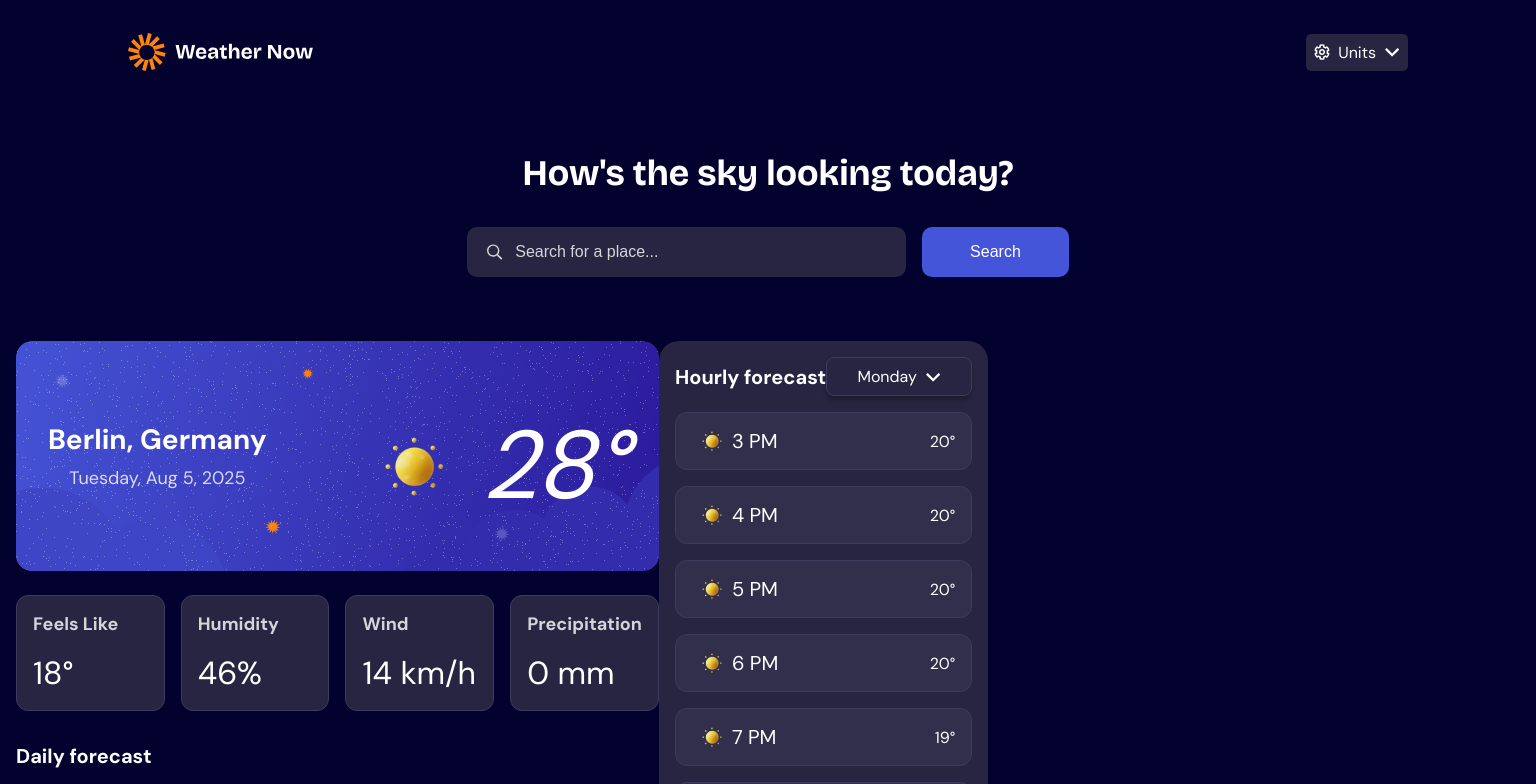
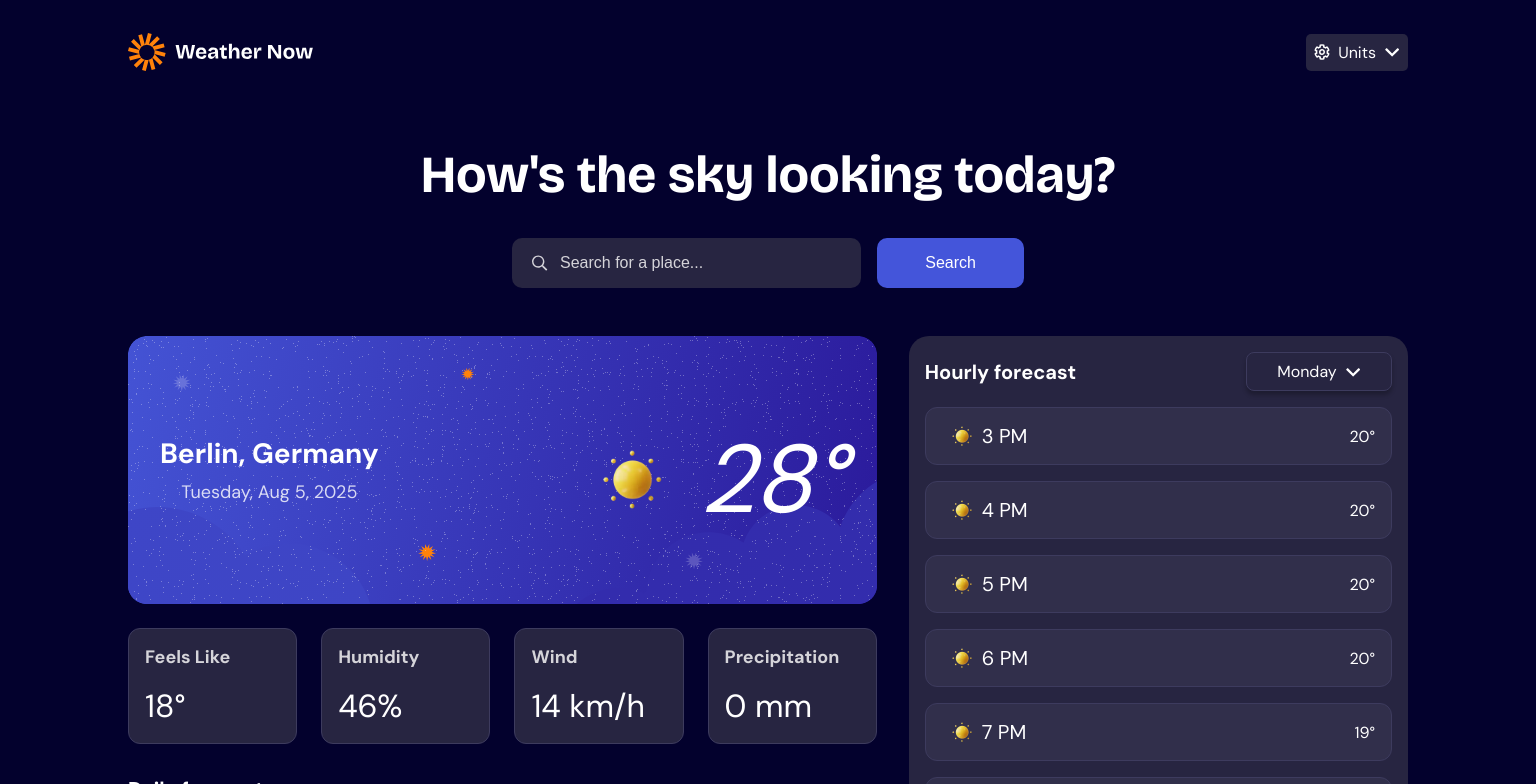
Before and after one commit to f29pereira/weather-app, a Next.js app: page / in a window 1536 px wide. Shown: the top 784 px of the page. Built offline with nearby package versions, Linux system fonts and the light colour scheme.

Commit message:
Update Home, Weather, Temperature and HourlyForecastList components styling for 1400px min width

```diff
--- a/src/app/components/Cards/Forecast/HourlyForecast/HourlyForecastList/HourlyForecastList.module.css
+++ b/src/app/components/Cards/Forecast/HourlyForecast/HourlyForecastList/HourlyForecastList.module.css
@@ -27,3 +27,13 @@ CSS Module for HourlyForecastList component
 .hourlyForeCastCont {
   gap: 1rem;
 }
+
+@media (min-width: 87.5rem /*1400px*/) {
+  /*hourly forecast section*/
+  .forecastSec {
+    margin: 0;
+    height: 100%;
+    overflow-y: auto;
+    scrollbar-width: none;
+  }
+}
--- a/src/app/components/Cards/TemperatureCard/Temperature.module.css
+++ b/src/app/components/Cards/TemperatureCard/Temperature.module.css
@@ -112,3 +112,15 @@ CSS Module for Temperature component
     grid-template-rows: repeat(1, 1fr);
   }
 }
+
+@media (min-width: 87.5rem /*1400px*/) {
+  /*temperature card background image*/
+  .tempCardBg {
+    margin-top: 0;
+  }
+
+  /*information grid*/
+  .infoGrid {
+    gap: 1.5rem;
+  }
+}
--- a/src/app/components/Cards/TemperatureCard/Temperature.tsx
+++ b/src/app/components/Cards/TemperatureCard/Temperature.tsx
@@ -19,7 +19,7 @@ export default function Temperature({
   precipitation,
 }: TemperatureProps) {
   return (
-    <div className="flex-col-center">
+    <div>
       {/*Main temperature card*/}
       <div className={styles.tempCardBg}>
         <div className={styles.tempCardCont}>
--- a/src/app/components/Weather/Weather.module.css
+++ b/src/app/components/Weather/Weather.module.css
@@ -6,9 +6,25 @@ CSS Module for Weather component
   padding: 2rem;
 }
 
-@media (min-width: 1000px) {
-  /*weather data container*/
+/* Desktop layout */
+@media (min-width: 87.5rem /*1400px*/) {
+  .title {
+    font-size: 3.25rem; /*52px*/
+  }
+
+  /* grid container */
   .weatherDataCont {
-    display: flex;
+    display: grid;
+    grid-template-columns: 3fr 2fr;
+    grid-template-rows: 1fr;
+    gap: 2rem;
+    max-height: 715px;
+    margin-top: 3rem;
+  }
+
+  /*second grid item*/
+  .hourlyCont {
+    height: 100%;
+    overflow: hidden;
   }
 }
--- a/src/app/components/Weather/Weather.tsx
+++ b/src/app/components/Weather/Weather.tsx
@@ -95,6 +95,11 @@ export default function Weather() {
       hour: "10 PM",
       temperature: "17°",
     },
+    {
+      imgTemp: "/images/icons/icon-sunny.webp",
+      hour: "11 PM",
+      temperature: "17°",
+    },
   ];
 
   return (
@@ -106,7 +111,7 @@ export default function Weather() {
       <Search />
 
       <div className={styles.weatherDataCont}>
-        <div>
+        <div className={styles.tempsDailyCont}>
           <Temperature
             location="Berlin, Germany"
             date="Tuesday, Aug 5, 2025"
@@ -120,7 +125,9 @@ export default function Weather() {
           <ForecastList forecastList={forecastList} />
         </div>
 
-        <HourlyForecastList hourlyForecastList={hourlyList} />
+        <div className={styles.hourlyCont}>
+          <HourlyForecastList hourlyForecastList={hourlyList} />
+        </div>
       </div>
     </section>
   );
--- a/src/app/page.module.css
+++ b/src/app/page.module.css
@@ -5,5 +5,11 @@ CSS Module for Home component
 /*main container*/
 .mainCont {
   padding: 1rem;
-  font-size: 1.5rem;
 }
+
+@media (min-width: 87.5rem /*1400px*/) {
+  /*main container*/
+  .mainCont {
+    padding: 0.5rem 8rem 3rem 8rem;
+  }
+}
```
